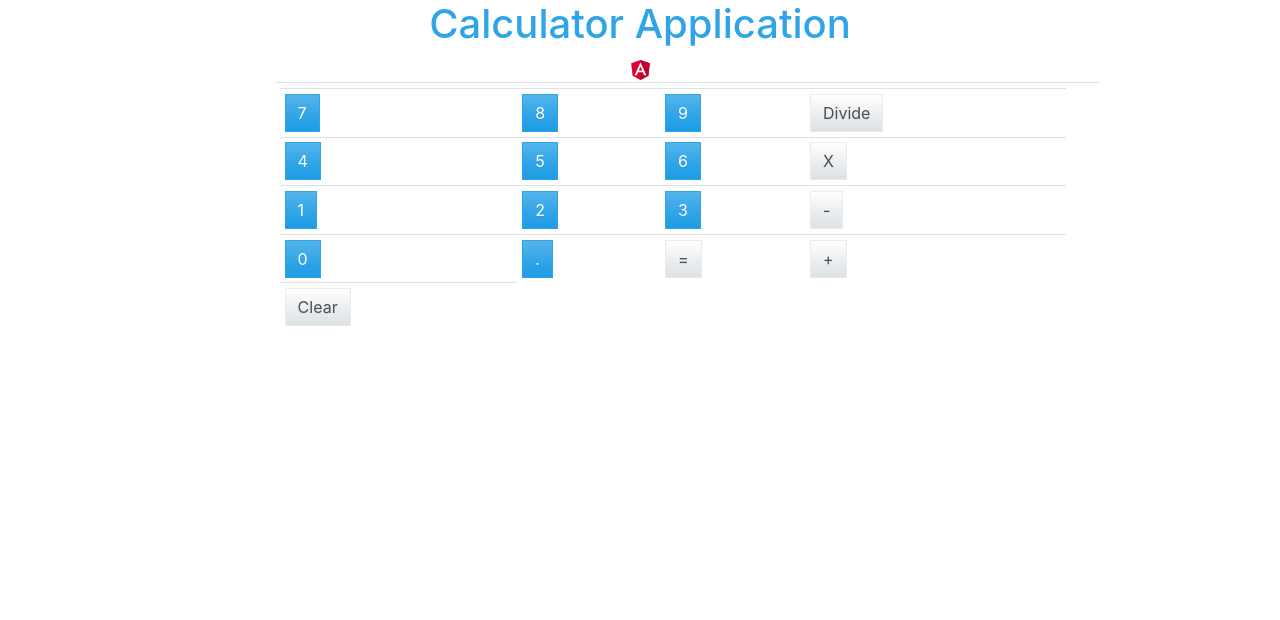
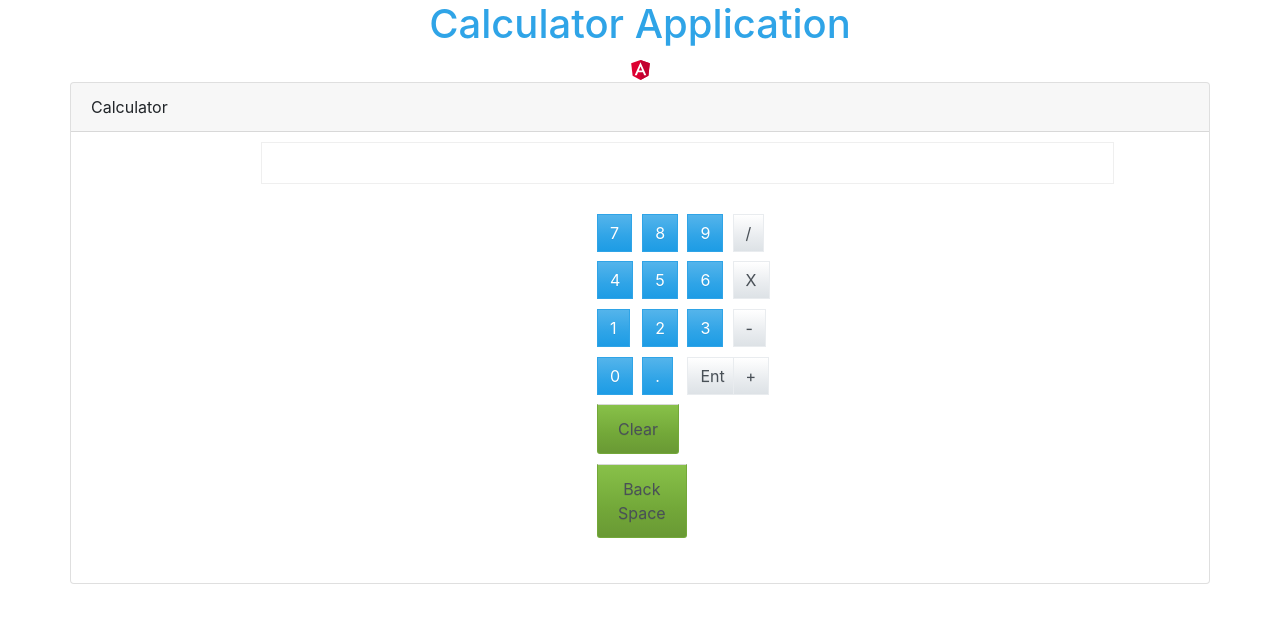
Before and after one commit to lvafi/testapp2, an Angular app: page / in a window 1280 px wide. Shown: the top 620 px of the page. Built offline with nearby package versions, Linux system fonts and the light colour scheme.

Commit message:
Add backspace and filtering for invalid number
backspace delete 1 digit from the display
convert invalid . only display into zero

```diff
--- a/src/app/calculator-component/calculator-component.component.html
+++ b/src/app/calculator-component/calculator-component.component.html
@@ -2,30 +2,42 @@
 <div class="container">
 </div>
 
-<div class="container">
-    <div class="row">
-        <div class="col-sm-2"></div>
-        <div class="col-sm-9" id="calcatordisplay">{{ display }}</div>
-        <div class="col-sm-2"></div>
-    </div>
+<div class="container card">
+  <div class="card-header row">Calculator</div>
+  <div class="row">
+      <div class="col-sm-2"></div>
+      <div class="col-sm-9 card-body" id="calcatordisplay">{{ display }}</div>
+      <div class="col-sm-2"></div>
+  </div>
   <div class="row">
     <div class="col-sm-2"></div>
-    <div class="col-sm-9">
-        <table class="table table-sm">
+    <div class="col-sm-9 card-body">
+      <!-- <div class="col-sm-12">
+        <div class="col-sm-1">
+          <button class="btn btn-primary" (click)="enterNumber('7')" >7</button>
+        </div>
+        <div class="col-sm-1">
+          <button class="btn btn-primary" (click)="enterNumber('7')" >7</button>
+        </div>
+        <div class="col-sm-1">
+          <button class="btn btn-primary" (click)="enterNumber('7')" >7</button>
+        </div>
+      </div> -->
+        <table class="table table-sm main-table">
             <tbody>
 
               <tr>
                 <td>
-                    <table class="table table-sm">
+                    <table class="table table-sm" style="table-layout: fixed">
                         <thead>
 
                         </thead>
                         <tbody>
                           <tr>
-                            <td><button class="btn btn-primary" (click)="enterNumber('7')" >7</button></td>
+                            <td><button class="btn btn-primary" (click)="enterNumber('7')">7</button></td>
                             <td><button class="btn btn-primary" (click)="enterNumber('8')">8</button></td>
                             <td><button class="btn btn-primary" (click)="enterNumber('9')">9</button></td>
-                            <td><button class="btn btn-secondary" (click)="operate('/')">Divide</button></td>
+                            <td><button class="btn btn-secondary" (click)="operate('/')">/</button></td>
                           </tr>
                           <tr>
                               <td><button class="btn btn-primary" (click)="enterNumber('4')">4</button></td>
@@ -42,11 +54,14 @@
                           <tr>
                               <td><button class="btn btn-primary" (click)="enterNumber('0')">0</button></td>
                               <td><button class="btn btn-primary" (click)="enterNumber('.')">.</button></td>
-                              <td><button class="btn btn-secondary" (click)="operate('=')">=</button></td>
+                              <td><button class="btn btn-secondary" (click)="operate('=')">Ent</button></td>
                               <td><button class="btn btn-secondary" (click)="operate('+')">+</button></td>
                           </tr>
                           <tr>
-                              <td><button class="btn btn-secondary" (click)="clear()">Clear</button></td>
+                              <td><button class="btn btn-secondary btn-success card-footer" (click)="clear()">Clear</button></td>
+                          </tr>
+                          <tr>
+                              <td><button class="btn btn-secondary btn-success card-footer" (click)="operate('backspace')">Back Space</button></td>
                           </tr>
                         </tbody>
 
--- a/src/app/calculator-component/calculator-component.component.scss
+++ b/src/app/calculator-component/calculator-component.component.scss
@@ -1,2 +1,16 @@
 @import "../../styles";
 @import "../../styles-variables";
+
+#calcatordisplay {
+  margin-top: 10px;
+  border: 1px solid #efefef;
+}
+
+.main-table {
+  margin: 0 auto;
+  width: 200px;
+}
+
+table td {
+  border: 0;
+}
--- a/src/app/calculator-component/calculator-component.component.ts
+++ b/src/app/calculator-component/calculator-component.component.ts
@@ -52,10 +52,30 @@ export class CalculatorComponentComponent implements OnInit {
   }
 
   private operateOnSymbol(op) {
+    // detect to see if operator is a backspace
+    // this will remove the last digit(or decimal) entered in the display
+    if (op == 'backspace') {
+      this.display = this.display.substring(0, this.display.length - 1);
+      return;
+    }
+
     // save operator
     this.operators.push(op);
-    // copy the display to number
-    var convertedNumber = parseFloat(this.display);
+
+    var convertedNumber;
+    // validate the display
+    // if user entered a dot, this is not a valid value.
+    // the UI will convert this into zero
+    var reg = /^\.+$/g;
+    var match = reg.test(this.display);
+    if (match) {
+      convertedNumber = 0;
+    }
+    else {
+      // copy the display to number
+      convertedNumber = parseFloat(this.display);
+    }
+
     this.numbers.push(convertedNumber);
 
     console.log("number is =" + convertedNumber);
```
Also changed, not shown: 1 other file (tests, documents, lock files or other folders).
